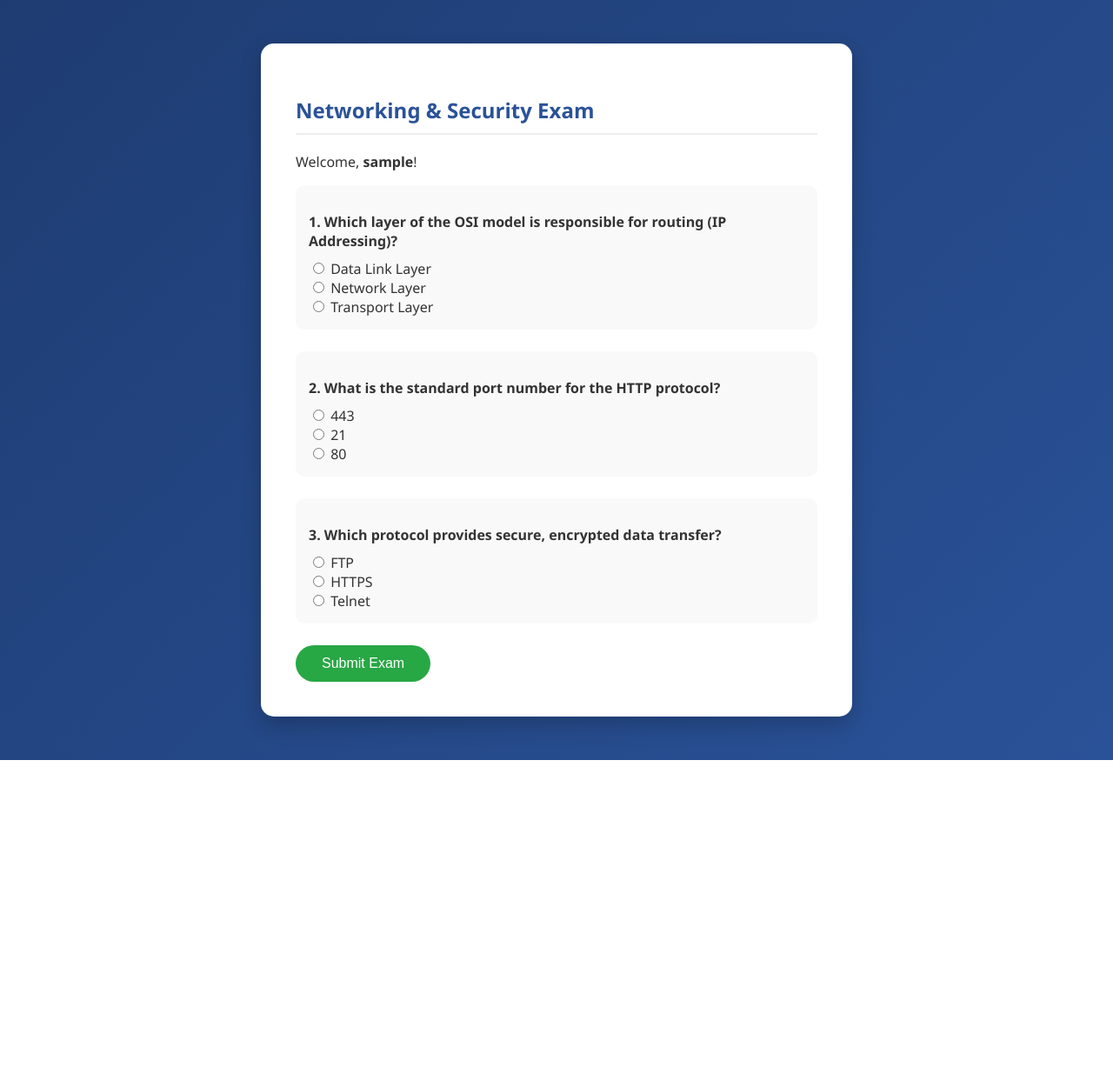
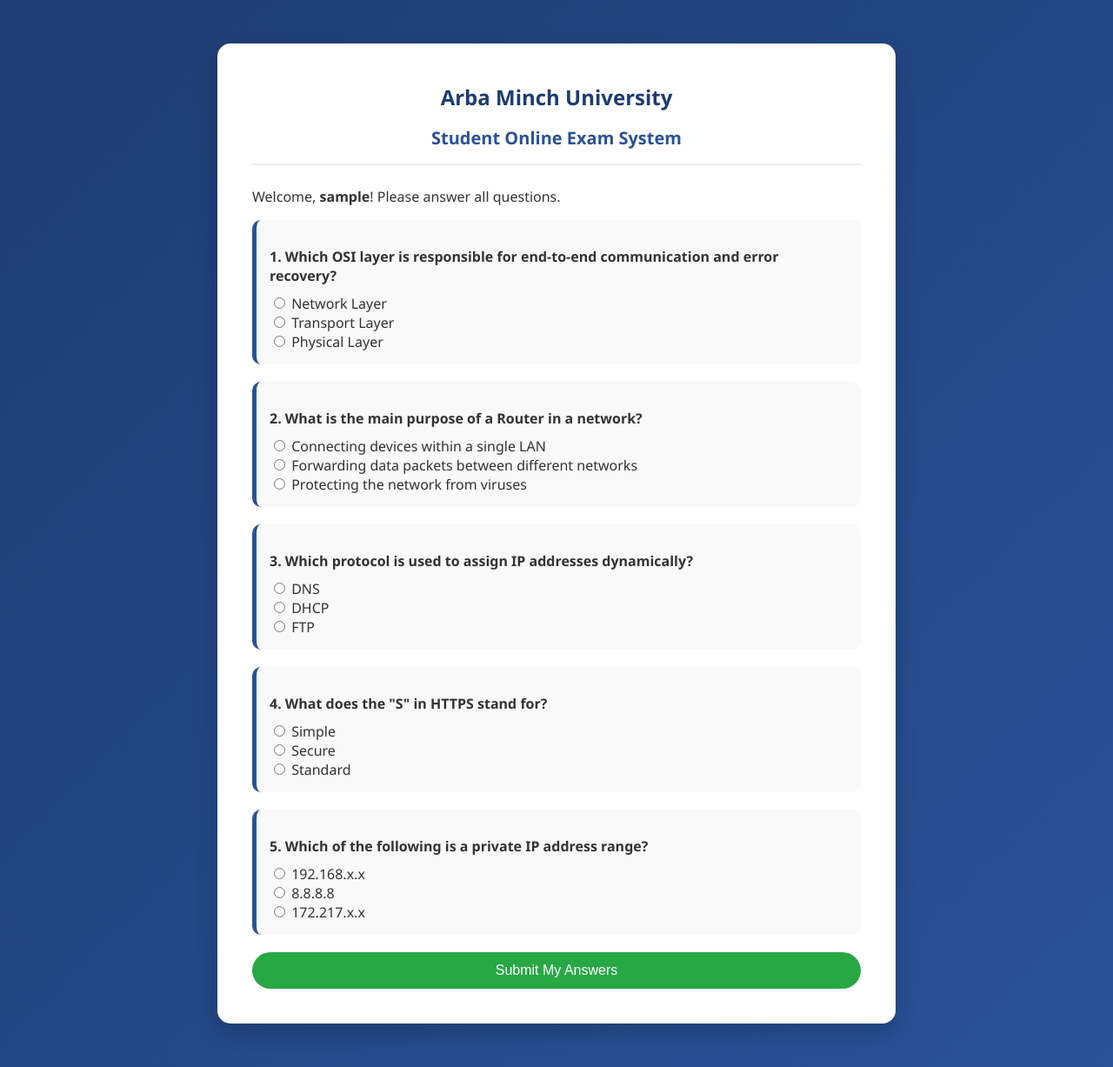
Before and after one commit to mesfinchalnew-creator/online-exam-system, a Flask app: a page that uses templates/exam.html in a window 1280 px wide. Shown: the whole page at 87% size. Before the commit the page ends 874 px from the top, so only its background shows below. Run offline with Flask 3, Linux system fonts and the light colour scheme.

Commit message:
Update exam.html

```diff
--- a/templates/exam.html
+++ b/templates/exam.html
@@ -1,67 +1,76 @@
 <!DOCTYPE html>
 <html>
 <head>
-    <title>Networking Exam</title>
+    <title>AMU Student Online Exam System</title>
     <style>
         body {
             background: linear-gradient(135deg, #1e3c72 0%, #2a5298 100%);
             font-family: 'Segoe UI', Tahoma, Geneva, Verdana, sans-serif;
-            color: #333;
-            margin: 0;
-            padding: 20px;
+            color: #333; margin: 0; padding: 20px;
         }
         .exam-container {
-            background: white;
-            padding: 40px;
-            border-radius: 15px;
+            background: white; padding: 40px; border-radius: 15px;
             box-shadow: 0 10px 25px rgba(0,0,0,0.2);
-            max-width: 600px;
-            margin: 30px auto;
+            max-width: 700px; margin: 30px auto;
         }
-        h2 { color: #2a5298; border-bottom: 2px solid #eee; padding-bottom: 10px; }
-        .question { margin-bottom: 25px; background: #f9f9f9; padding: 15px; border-radius: 10px; }
+        .header-section { text-align: center; border-bottom: 2px solid #eee; margin-bottom: 25px; }
+        h1 { color: #1e3c72; margin: 5px 0; font-size: 24px; }
+        h2 { color: #2a5298; font-size: 20px; }
+        .question { margin-bottom: 20px; background: #f9f9f9; padding: 15px; border-radius: 10px; border-left: 5px solid #2a5298; }
         .question p { font-weight: bold; margin-bottom: 10px; }
         button {
-            background-color: #28a745;
-            border: none;
-            padding: 12px 30px;
-            color: white;
-            font-size: 16px;
-            border-radius: 25px;
-            cursor: pointer;
-            transition: 0.3s;
+            background-color: #28a745; border: none; padding: 12px 35px;
+            color: white; font-size: 16px; border-radius: 25px;
+            cursor: pointer; transition: 0.3s; width: 100%;
         }
-        button:hover { background-color: #218838; transform: scale(1.05); }
+        button:hover { background-color: #218838; transform: scale(1.02); }
     </style>
 </head>
 <body>
     <div class="exam-container">
-        <h2>Networking & Security Exam</h2>
-        <p>Welcome, <strong>{{ name }}</strong>!</p>
+        <div class="header-section">
+            <h1>Arba Minch University</h1>
+            <h2>Student Online Exam System</h2>
+        </div>
+        <p>Welcome, <strong>{{ name }}</strong>! Please answer all questions.</p>
 
         <form action="/exam/{{ name }}" method="POST">
             <div class="question">
-                <p>1. Which layer of the OSI model is responsible for routing (IP Addressing)?</p>
-                <input type="radio" name="q1" value="A"> Data Link Layer <br>
-                <input type="radio" name="q1" value="B"> Network Layer <br>
-                <input type="radio" name="q1" value="C"> Transport Layer
+                <p>1. Which OSI layer is responsible for end-to-end communication and error recovery?</p>
+                <input type="radio" name="q1" value="A"> Network Layer <br>
+                <input type="radio" name="bs" value="B"> Transport Layer <br>
+                <input type="radio" name="q1" value="C"> Physical Layer
             </div>
 
             <div class="question">
-                <p>2. What is the standard port number for the HTTP protocol?</p>
-                <input type="radio" name="q2" value="A"> 443 <br>
-                <input type="radio" name="q2" value="B"> 21 <br>
-                <input type="radio" name="q2" value="C"> 80
+                <p>2. What is the main purpose of a Router in a network?</p>
+                <input type="radio" name="q2" value="A"> Connecting devices within a single LAN <br>
+                <input type="radio" name="q2" value="B"> Forwarding data packets between different networks <br>
+                <input type="radio" name="q2" value="C"> Protecting the network from viruses
             </div>
 
             <div class="question">
-                <p>3. Which protocol provides secure, encrypted data transfer?</p>
-                <input type="radio" name="q3" value="A"> FTP <br>
-                <input type="radio" name="q3" value="B"> HTTPS <br>
-                <input type="radio" name="q3" value="C"> Telnet
+                <p>3. Which protocol is used to assign IP addresses dynamically?</p>
+                <input type="radio" name="q3" value="A"> DNS <br>
+                <input type="radio" name="q3" value="B"> DHCP <br>
+                <input type="radio" name="q3" value="C"> FTP
             </div>
 
-            <button type="submit">Submit Exam</button>
+            <div class="question">
+                <p>4. What does the "S" in HTTPS stand for?</p>
+                <input type="radio" name="q4" value="A"> Simple <br>
+                <input type="radio" name="q4" value="B"> Secure <br>
+                <input type="radio" name="q4" value="C"> Standard
+            </div>
+
+            <div class="question">
+                <p>5. Which of the following is a private IP address range?</p>
+                <input type="radio" name="q5" value="A"> 192.168.x.x <br>
+                <input type="radio" name="q5" value="B"> 8.8.8.8 <br>
+                <input type="radio" name="q5" value="C"> 172.217.x.x
+            </div>
+
+            <button type="submit">Submit My Answers</button>
         </form>
     </div>
 </body>
```
